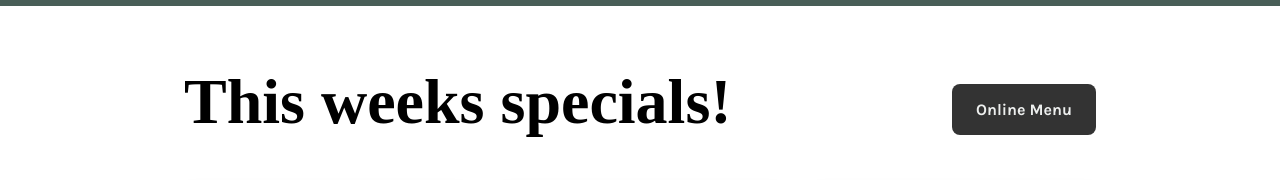
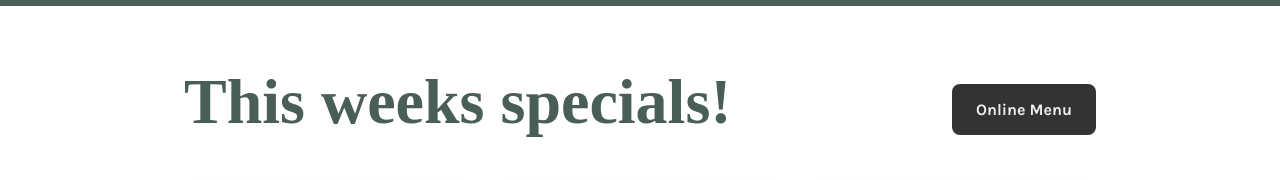
Before and after one commit to daquinoarthur/little-lemon-final-project-capstone, a React (Create React App) app: page / in a window 1280 px wide. Shown: the part 606-786 px from the top of the page. Built offline with nearby package versions, Linux system fonts and the light colour scheme; grey boxes are pictures that could not be loaded; a web font is replaced by a local one.

Commit message:
fix highlights section title color

```diff
--- a/src/components/Highlights.css
+++ b/src/components/Highlights.css
@@ -13,6 +13,7 @@
 
 .highlights__title {
   margin-bottom: 16px;
+  color: var(--color__primary--1);
 }
 
 .highlights__row {
```
